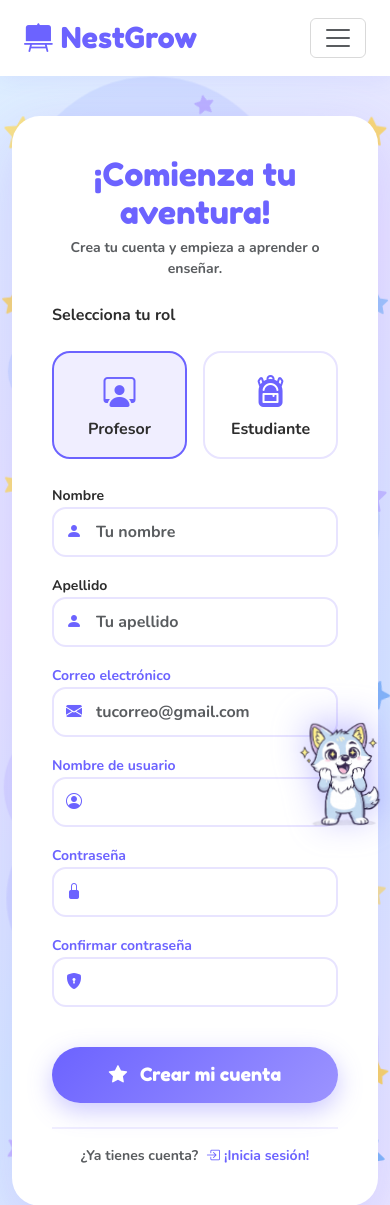
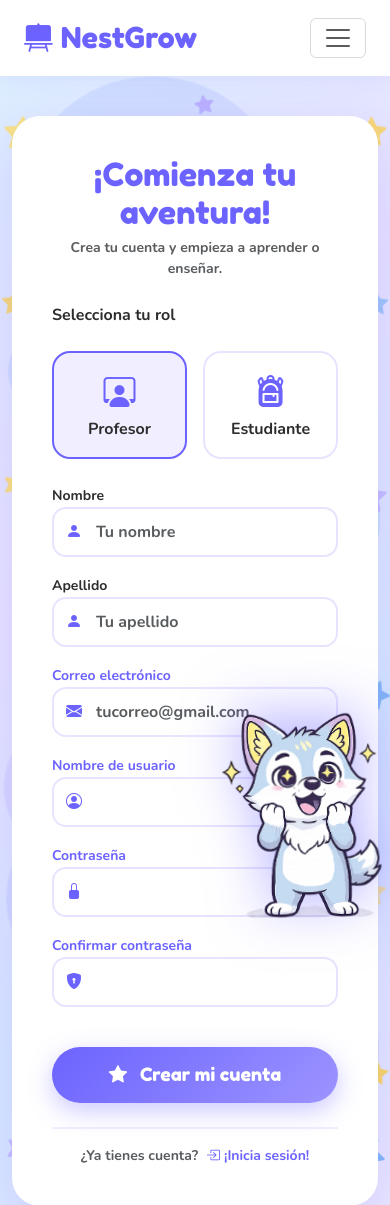
Before and after one commit to Sebastian-trejos/NESTGROW, a Django app: page /accounts/registro/ in a window 390 px wide. Shown: the top 1205 px of the page. Run offline with Django 4.2, Linux system fonts and the light colour scheme.

Commit message:
Agranda widget Milo: cintura para arriba en esquina inferior derecha
- Imagen de 100px → 240px (desktop) y 160px (móvil)
- Estado inicial en bottom: -320px para entrada completamente oculta
- Estado .visible en bottom: -120px → muestra la mitad superior de Milo
  asomando desde el borde inferior (efecto cintura para arriba)
- Drop-shadow más pronunciado para mayor presencia visual

Co-Authored-By: Claude Sonnet 4.6 <noreply@anthropic.com>

```diff
--- a/static/css/style.css
+++ b/static/css/style.css
@@ -83,7 +83,7 @@ body.nestgrow-body {
 /* --- Milo Floating Mascot --- */
 .milo-float {
   position: fixed;
-  bottom: -120px;
+  bottom: -320px;        /* empieza completamente oculto bajo el borde */
   right: 20px;
   z-index: 9999;
   cursor: pointer;
@@ -92,24 +92,25 @@ body.nestgrow-body {
   align-items: flex-end;
   gap: 8px;
   user-select: none;
-  transition: bottom 0.5s cubic-bezier(0.34, 1.56, 0.64, 1);
+  transition: bottom 0.6s cubic-bezier(0.34, 1.56, 0.64, 1);
 }
 
+/* Cintura para arriba: ~120px de la imagen quedan bajo el borde */
 .milo-float.visible {
-  bottom: 20px;
+  bottom: -120px;
 }
 
 .milo-avatar {
-  width: 100px;
+  width: 240px;
   transition: transform 0.2s ease;
   animation: miloFloat 3s ease-in-out infinite;
-  filter: drop-shadow(0 -4px 18px rgba(108,99,255,0.45));
+  filter: drop-shadow(0 -8px 28px rgba(108,99,255,0.50));
 }
 
-.milo-avatar:hover { transform: scale(1.1); }
+.milo-avatar:hover { transform: scale(1.06); }
 
 #miloImgFloat {
-  width: 100px;
+  width: 240px;
   transition: opacity 0.18s ease;
   display: block;
 }
@@ -863,10 +864,10 @@ body.nestgrow-body {
 /* Responsive */
 @media (max-width: 768px) {
   .auth-card { padding: 30px 24px; }
-  .milo-float { bottom: -120px; right: 10px; }
-  .milo-float.visible { bottom: 12px; }
-  .milo-avatar { width: 80px; }
-  #miloImgFloat { width: 80px; }
+  .milo-float { bottom: -220px; right: 8px; }
+  .milo-float.visible { bottom: -80px; }
+  .milo-avatar { width: 160px; }
+  #miloImgFloat { width: 160px; }
   .ws-cell { width: 28px; height: 28px; font-size: 0.85rem; }
 }
 
```
